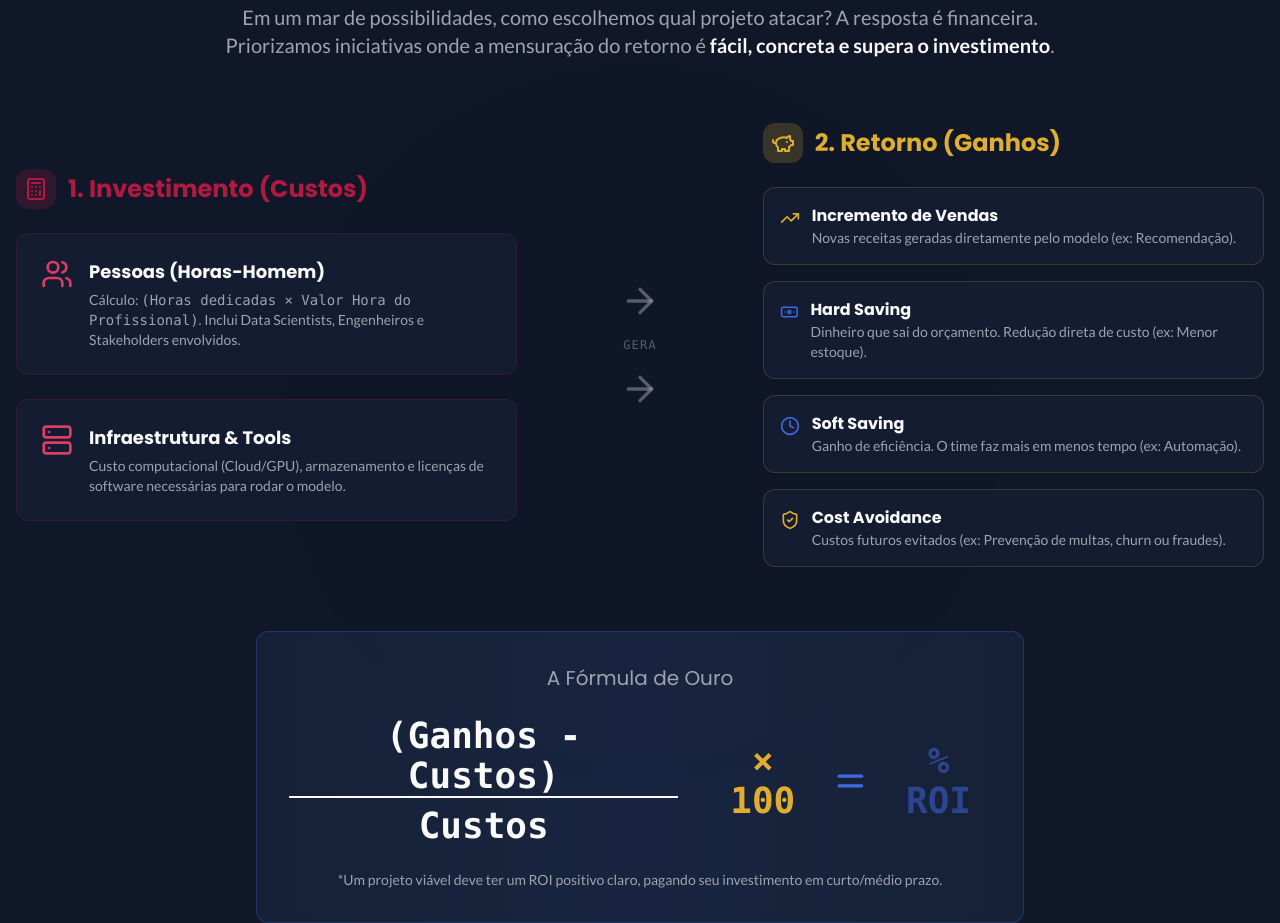
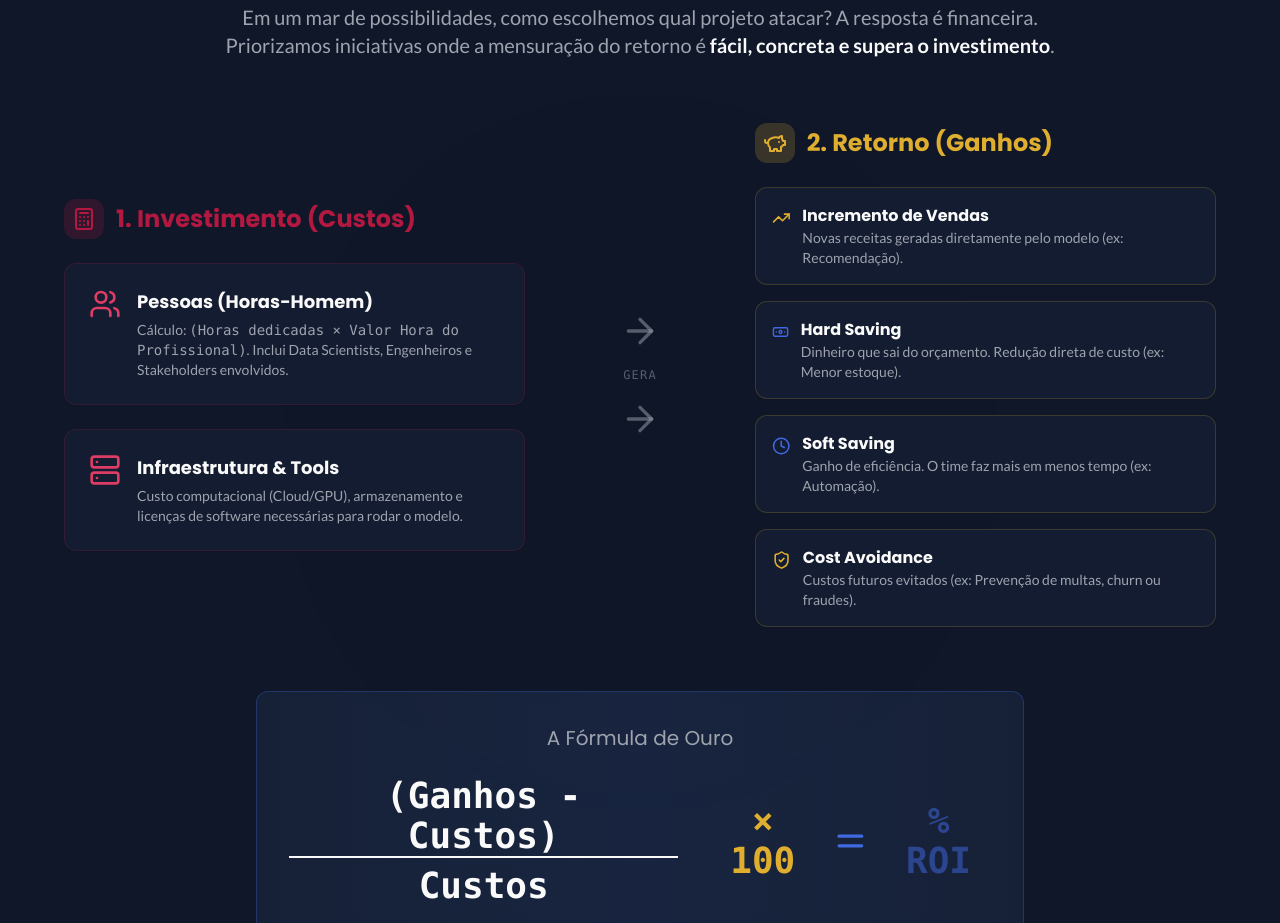
Before and after one commit to flavio-bezerra/flavio-data-hub, a React (Vite) app: page / in a window 1280 px wide. Shown: the part 7360-8283 px from the top of the page. Built offline with nearby package versions, Linux system fonts and the light colour scheme; the HTML template or start-up script is replaced by a standard one.

Commit message:
Centralização das colunas do ROI Calculator

```diff
--- a/src/components/RoiCalculator.tsx
+++ b/src/components/RoiCalculator.tsx
@@ -64,7 +64,7 @@ const RoiCalculator = () => {
           </p>
         </div>
 
-        <div className="grid grid-cols-1 lg:grid-cols-12 gap-8 items-center">
+        <div className="grid grid-cols-1 lg:grid-cols-12 gap-8 items-center max-w-6xl mx-auto">
 
           {/* Lado Esquerdo: CUSTOS (Investimento) */}
           <div className={`lg:col-span-5 space-y-6 transition-all duration-1000 delay-300 ${isVisible ? "opacity-100 translate-x-0" : "opacity-0 -translate-x-10"}`}>
```
